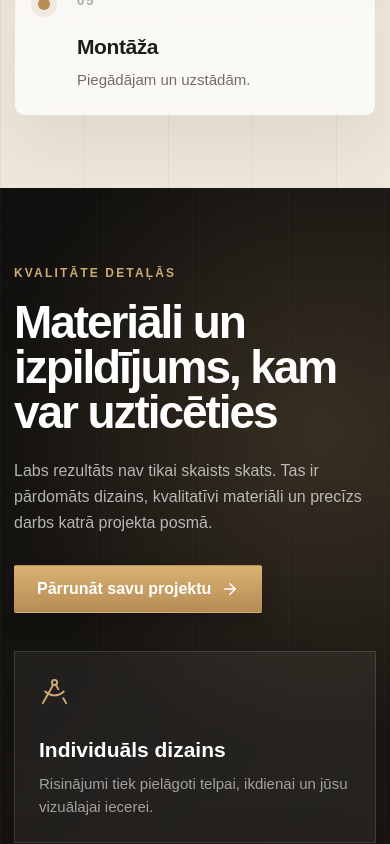
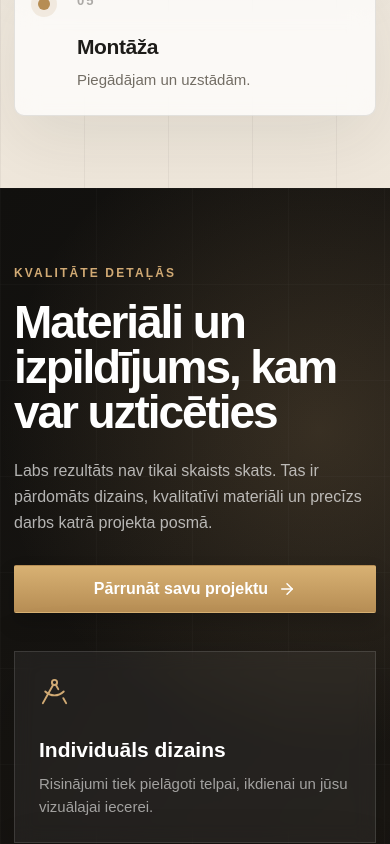
Before and after one commit to SergeyJak/virtuveunskapis, a Next.js app: page / in a window 390 px wide. Shown: the part 5194-6038 px from the top of the page. Built offline with nearby package versions, Linux system fonts and the light colour scheme.

Commit message:
fix: improve materials section mobile scaling

```diff
--- a/app/materials.module.css
+++ b/app/materials.module.css
@@ -44,6 +44,7 @@
   font-size: clamp(40px, 5vw, 72px);
   line-height: .98;
   letter-spacing: -.045em;
+  overflow-wrap: anywhere;
 }
 
 .copy > p:not(.eyebrow) {
@@ -107,12 +108,16 @@
   }
 
   .copy h2 {
-    font-size: 46px;
+    font-size: clamp(40px, 12vw, 46px);
   }
 
   .copy > p:not(.eyebrow) {
     margin: 22px 0 28px;
     font-size: 16px;
+  }
+
+  .copy :global(.button) {
+    width: 100%;
   }
 
   .grid {
```
